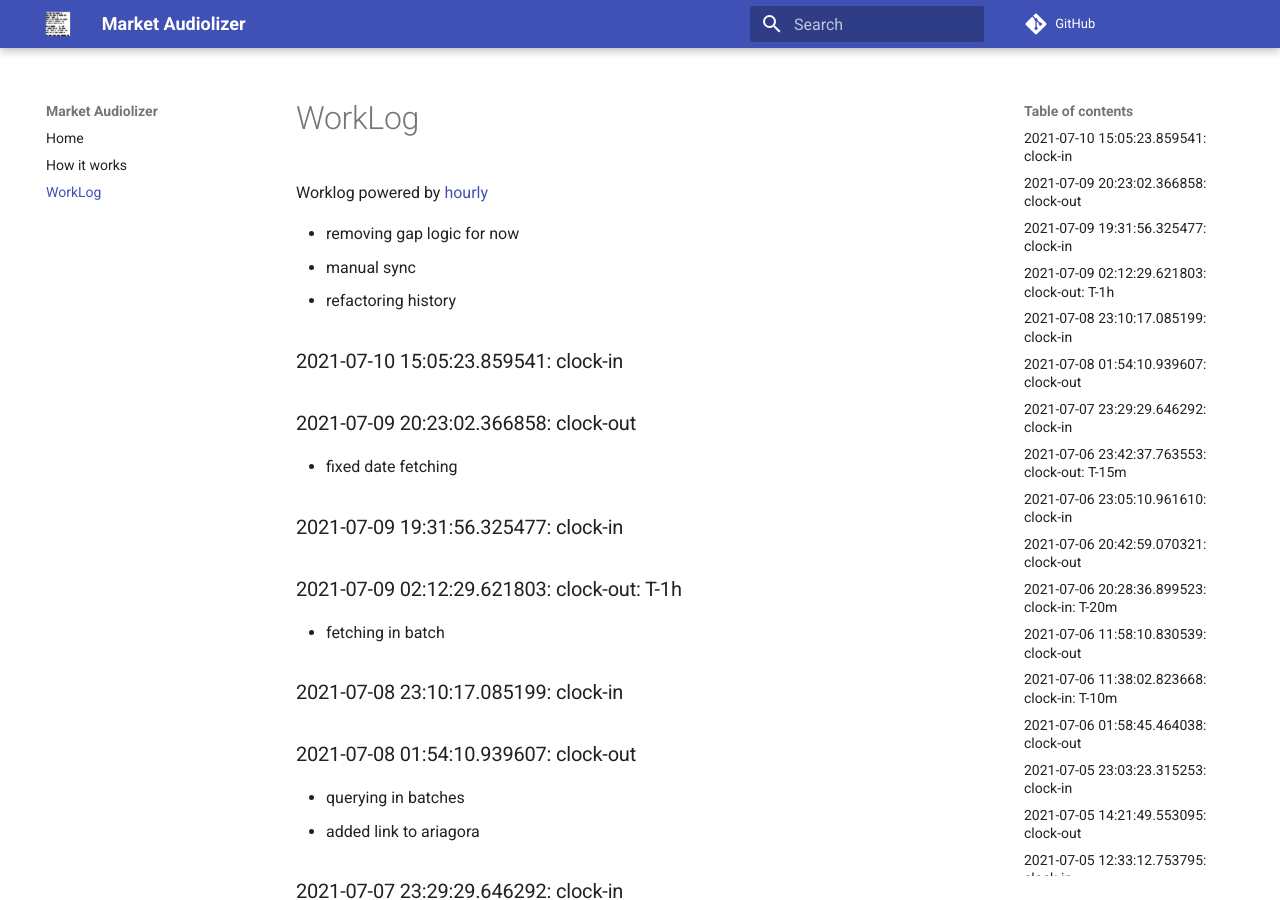
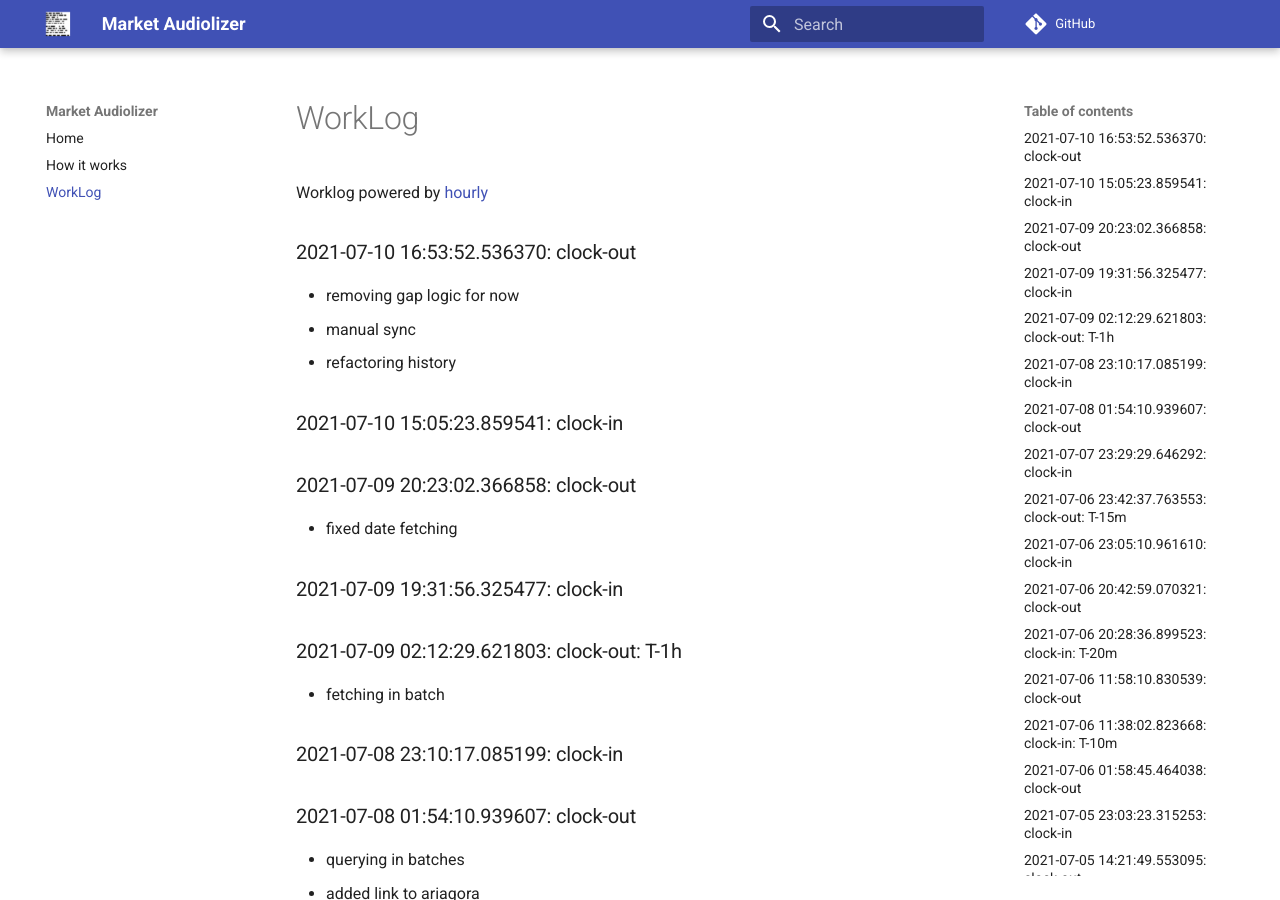
Before and after one commit to asherp/audiolizer, an MkDocs documentation site: the page built from docs/WorkLog.md, in a window 1280 px wide and 900 px high. Built offline with MkDocs 1.6.1 and Material for MkDocs 9.7.7, drawn with Linux system fonts in a browser that asks for light colours; comment, search, counter and statistics services are not loaded.

Commit message:
clock-out

```diff
--- a/WorkLog.md
+++ b/WorkLog.md
@@ -1,3 +1,5 @@
+### 2021-07-10 16:53:52.536370: clock-out
+
 * removing gap logic for now
 * manual sync
 * refactoring history
```
